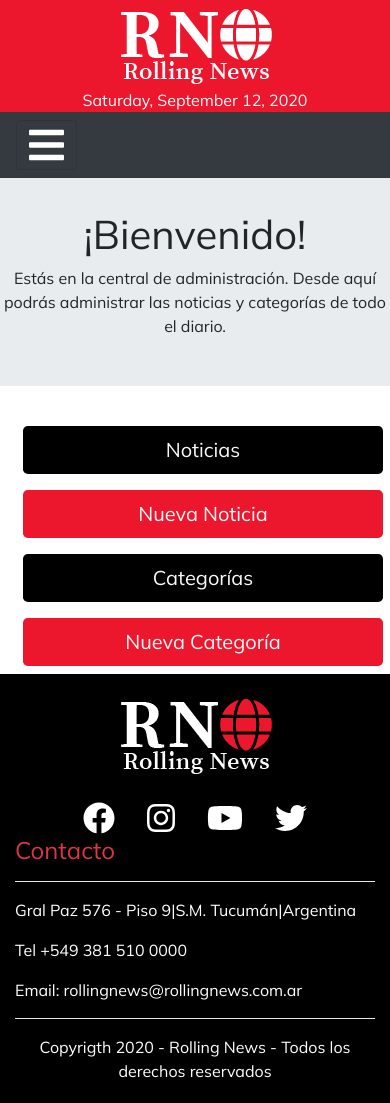
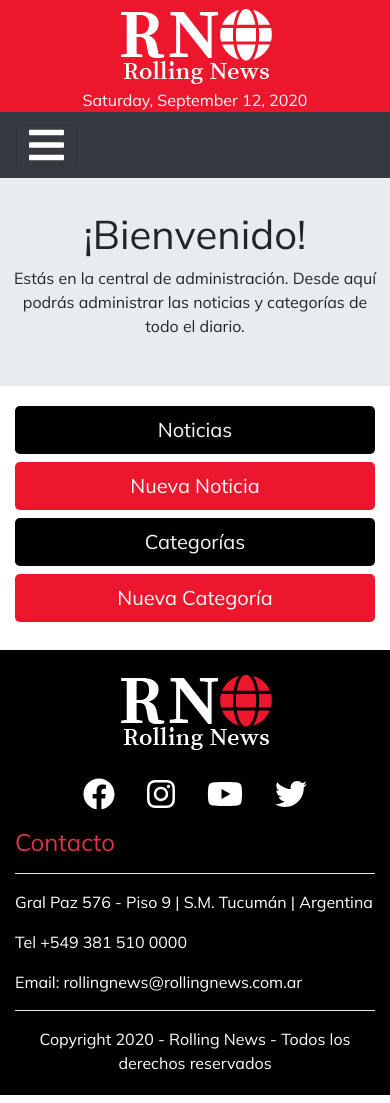
Before and after one commit to delfimassa/20-rollingnewsfrontend, a React (Create React App) app: page /admin in a window 390 px wide. Built offline with nearby package versions, Linux system fonts and the light colour scheme; no server answers; data requests are answered from the project's data file.

Commit message:
se perfeccionaron un par de margins y paddings

```diff
--- a/src/Components/Admin/Admin.js
+++ b/src/Components/Admin/Admin.js
@@ -7,25 +7,25 @@ import "./admin.css";
 const Admin = () => {
   return (
     <div>
-      <Jumbotron fluid>
+      <Jumbotron fluid className="px-2 mb-3">
         <h1 className="text-center">¡Bienvenido!</h1>
         <p className="text-center">
           Estás en la central de administración. Desde aquí podrás administrar
           las noticias y categorías de todo el diario.
         </p>
       </Jumbotron>
-      <section className="container">
+      <section className="container mb-4">
         <div className="row">
           <div className="col-sm-12 col-md-6">
             <Link className="text-light" to={"/noticias"}>
-              <Button variant="flat" className="btn m-2 text-light" size="lg" block>
+              <Button variant="flat" className="btn my-1 text-light" size="lg" block>
                 Noticias
               </Button>
             </Link>
           </div>
           <div className="col-sm-12 col-md-6">
             <Link className="text-light" to={"/admin/agregarnoticia"}>
-              <Button variant="flatb" className="btn m-2 text-light" size="lg" block>
+              <Button variant="flatb" className="btn my-1 text-light" size="lg" block>
                 Nueva Noticia
               </Button>
             </Link>
@@ -34,14 +34,14 @@ const Admin = () => {
         <div className="row">
           <div className="col-sm-12 col-md-6">
               <Link className="text-light" to={"/categorias"}>
-                <Button variant="flat" className="btn m-2 text-light" size="lg" block>
+                <Button variant="flat" className="btn my-1 text-light" size="lg" block>
                 Categorías
               </Button>
             </Link>
           </div>
           <div className="col-sm-12 col-md-6">
               <Link className="text-light" to={"/admin/agregarcategoria"}>
-                <Button variant="flatb" className="btn m-2 text-light" size="lg" block>
+                <Button variant="flatb" className="btn my-1 text-light" size="lg" block>
                 Nueva Categoría
               </Button>
             </Link>
--- a/src/Components/Common/Footer.js
+++ b/src/Components/Common/Footer.js
@@ -20,7 +20,7 @@ const Footer = () => {
                         <div className="row ">
                             <div className="col">
                                 <p className="text-danger">RN Redacción</p>
-                                <p>Gral Paz 576 - Piso 9|S.M. Tucumán|Argentina</p>
+                                <p>Gral Paz 576 - Piso 9 | S.M. Tucumán | Argentina</p>
                                 <p>Tel +549 381 510 0000</p>
                                 <p>Email: rollingnews@rollingnews.com.ar</p>
                             </div>
@@ -43,7 +43,7 @@ const Footer = () => {
                     <div className="col-8">
                         <p>Editorial RNews Argentina S.A. es licenciataria de Rolling news</p>
                         <p>Registro de Propiedad Intelectual : 06186348</p>
-                        <p>Copyrigth 2020 - Rolling News - Todos los derechos reservados</p>
+                        <p>Copyright 2020 - Rolling News - Todos los derechos reservados</p>
                         <p>Edicion N°4512 - 10/09/2020</p>
                     </div>
                 </div>
@@ -55,7 +55,7 @@ const Footer = () => {
                         <img src={process.env.PUBLIC_URL + "LogoFooter.png"}
                             alt="logo del Footer"></img>
                     </div>
-                    <div className="col-12 text-center pt-4 col-sm-6">
+                    <div className="col-12 text-center pt-4 col-sm-6 mb-3">
                         <a href="https://www.facebook.com"><FontAwesomeIcon className="mx-3" icon={faFacebook} color="#fff" size="2x" /></a>
                         <a href="https://www.instagram.com/"><FontAwesomeIcon className="mx-3" icon={faInstagram} color="#fff" size="2x" /></a>
                         <a href="https://www.youtube.com"><FontAwesomeIcon className="mx-3" icon={faYoutube} color="#fff" size="2x" /></a>
@@ -67,11 +67,11 @@ const Footer = () => {
             <div className="container d-xl-none">
                 <h4 className="text-danger">Contacto </h4>
                 <hr className="bg-white" />
-                <p>Gral Paz 576 - Piso 9|S.M. Tucumán|Argentina</p>
+                <p>Gral Paz 576 - Piso 9 | S.M. Tucumán | Argentina</p>
                 <p>Tel +549 381 510 0000</p>
                 <p>Email: rollingnews@rollingnews.com.ar</p>
                 <hr className="bg-white" />
-                <p className="text-center" >Copyrigth 2020 - Rolling News - Todos los derechos reservados</p>
+                <p className="text-center" >Copyright 2020 - Rolling News - Todos los derechos reservados</p>
             </div>
         </div>
 
--- a/src/Components/Noticias/EditarNoticia.js
+++ b/src/Components/Noticias/EditarNoticia.js
@@ -99,9 +99,9 @@ const EditarNoticia = (props) => {
 
   return (
     <div className="container">
-      <h1 className="text-center my-5">Editar Noticia</h1>
+      <h1 className="text-center my-4">Editar Noticia</h1>
       <Form
-        className="rounded fondoLi p-4"
+        className="rounded fondoLi p-4 mb-4"
         noValidate
         validated={validated}
         onSubmit={handleSubmit}
--- a/src/Components/Noticias/Noticias.js
+++ b/src/Components/Noticias/Noticias.js
@@ -6,7 +6,7 @@ const Noticias = (props) => {
     console.log(props.noticias);
   return (
     <section className="container my-4">
-      <h1 className="text-center ">Todas las Noticias</h1>
+      <h1 className="text-center">Todas las Noticias</h1>
       <ListGroup>
         {props.noticias.map((itemNoticia) => (
           <Noticia key={itemNoticia.id} noticia={itemNoticia} setRecargarTodo={props.setRecargarTodo}></Noticia>
```
Also changed, not shown: 1 other file (tests, documents, lock files or other folders).
